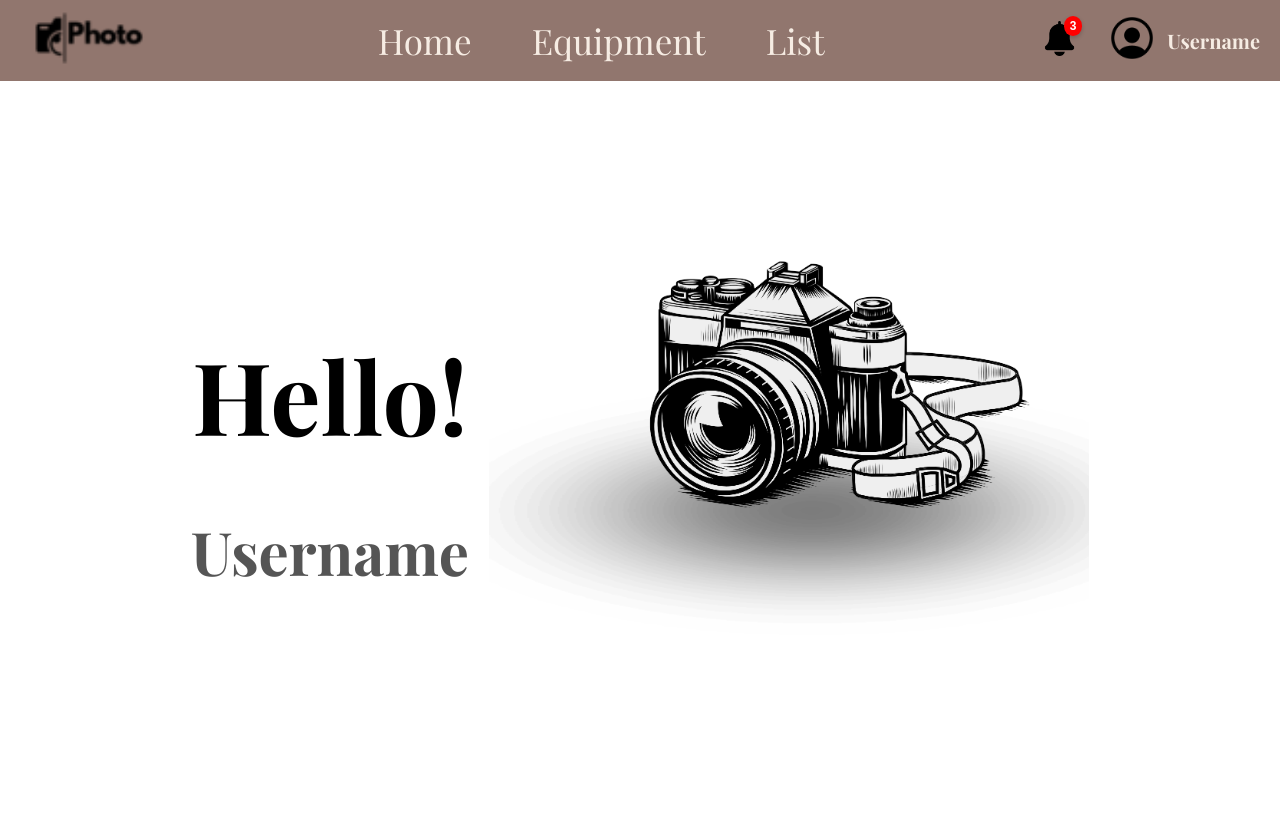
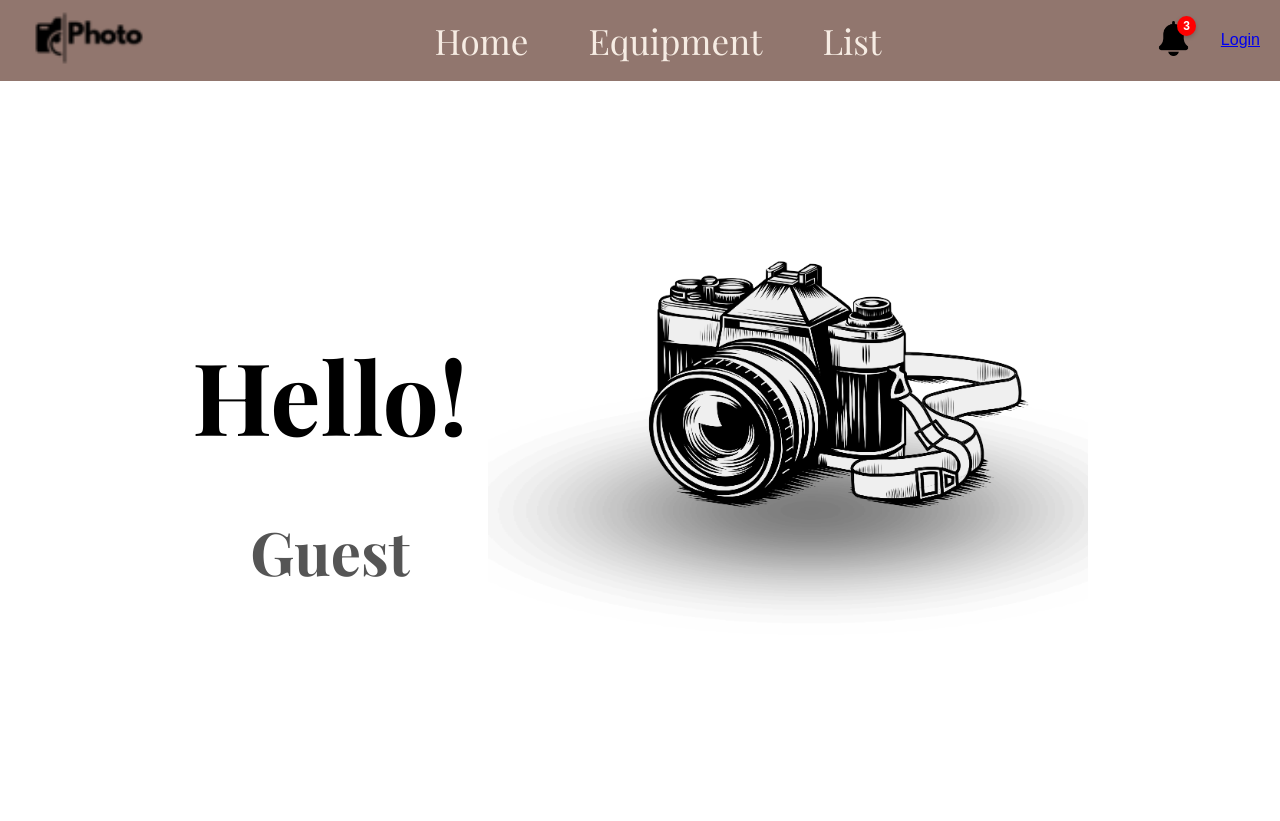
Before and after one commit to pakin6509681182/cs332_cloudfoundation, a Flask app: page /home in a window 1280 px wide. Run offline with Flask 3, Linux system fonts and the light colour scheme.

Commit message:
Display username on home page if logged in, otherwise show login prompt

```diff
--- a/templates/home.html
+++ b/templates/home.html
@@ -41,12 +41,16 @@
 
                 <!-- User -->
                 <div class="user">
-                    <a href="{{ url_for('profile') }}">
-                        <img src="{{ url_for('static', filename='images/profile.png') }}" alt="Profile" />
-                    </a>
-                    <div class="username">
-                        <a href="{{ url_for('profile') }}">Username</a>
-                    </div>
+                    {% if session.username %}
+                        <a href="{{ url_for('profile') }}">
+                            <img src="{{ url_for('static', filename='images/profile.png') }}" alt="Profile" />
+                        </a>
+                        <div class="username">
+                            <a href="{{ url_for('profile') }}">{{ session.username }}</a>
+                        </div>
+                    {% else %}
+                        <a href="{{ url_for('login') }}" class="login-button">Login</a>
+                    {% endif %}
                 </div>
             </div>
 
@@ -61,7 +65,7 @@
             <div class="content">
                 <div class="text">
                     <h1>Hello!</h1>
-                    <h2>Username</h2>
+                    <h2>{{ session.username if session.username else 'Guest' }}</h2>
                 </div>
                 <div class="camera">
                     <a href="#"><img src="{{ url_for('static', filename='images/camera.png') }}" alt="Camera" /></a>
```
